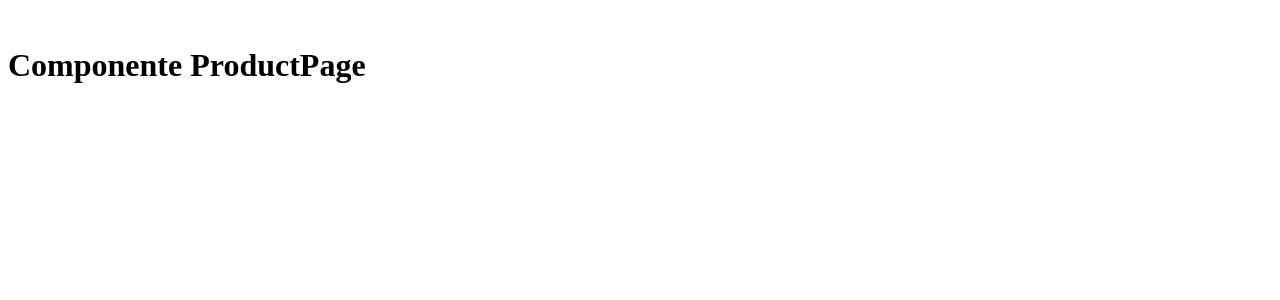
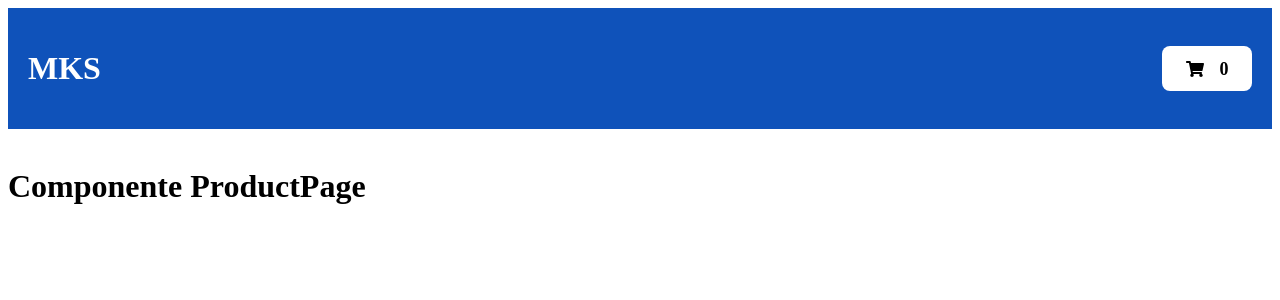
Before and after one commit to lbseven7/desafio-mks-frontend, a React (Create React App) app: page / in a window 1280 px wide. Shown: the top 300 px of the page. Built offline with nearby package versions, Linux system fonts and the light colour scheme; no server answers.

Commit message:
feat: Adiciona ícone e contador no header

```diff
--- a/package.json
+++ b/package.json
@@ -14,6 +14,7 @@
     "prettier": "^2.8.3",
     "react": "^17.0.2",
     "react-dom": "^17.0.2",
+    "react-icons": "^4.7.1",
     "react-loading-skeleton": "^3.1.0",
     "react-router-dom": "^6.8.0",
     "react-scripts": "^4.0.3",
--- a/src/components/checkout/Checkout.tsx
+++ b/src/components/checkout/Checkout.tsx
@@ -1,8 +1,10 @@
 import React from 'react'
+import Header from '../header/Header'
 
 function Checkout() {
   return (
     <div>
+      <Header />
       <h1>Implementar Checkout</h1>
     </div>
   )
--- /dev/null
+++ b/src/components/header/Header.tsx
@@ -0,0 +1,63 @@
+import React from "react";
+import styled from "styled-components";
+import { FaShoppingCart } from "react-icons/fa";
+
+const Container = styled.header`
+  background-color: #0f52ba;
+  color: #fff;
+  display: flex;
+  align-items: center;
+  justify-content: space-between;
+  padding: 10px 20px;
+  height: 101px;
+`;
+
+const Title = styled.h1`
+  margin: 0;
+`;
+
+const Icon = styled(FaShoppingCart)`
+  /* color: #fff; */
+  /* width: 19px; */
+`;
+
+const CartBtn = styled.a`
+  display: flex;
+  justify-content: center;
+  align-items: center;
+  text-decoration: none;
+  color: #000000;
+  background-color: #fff;
+  height: 45px;
+  width: 90px;
+  left: 1262px;
+  top: 29px;
+  border-radius: 8px;
+
+  > span {
+    display: inline-flex;
+    align-items: center;
+    gap: 1rem;
+    font-family: "Montserrat";
+    font-style: normal;
+    font-weight: 700;
+    font-size: 18px;
+    line-height: 22px;
+    /* width: 13px; */
+  }
+`;
+
+const Header: React.FC = () => {
+  return (
+    <Container>
+      <Title>MKS</Title>
+      <CartBtn href="/checkout">
+        <span>
+          <Icon /> 0{" "}
+        </span>
+      </CartBtn>
+    </Container>
+  );
+};
+
+export default Header;
--- a/src/components/home/Home.tsx
+++ b/src/components/home/Home.tsx
@@ -1,8 +1,10 @@
 import ProductPage from '../../pages/products'
+import Header from '../header/Header'
 
 function Home() {
   return (
     <div>
+      <Header />
       <ProductPage />
     </div>
   )
```
Also changed, not shown: src/components/Navigation.tsx (deleted, +0 -18 lines), src/assets/images/icon/shoppingCart.png (added), 1 other file (tests, documents, lock files or other folders).
